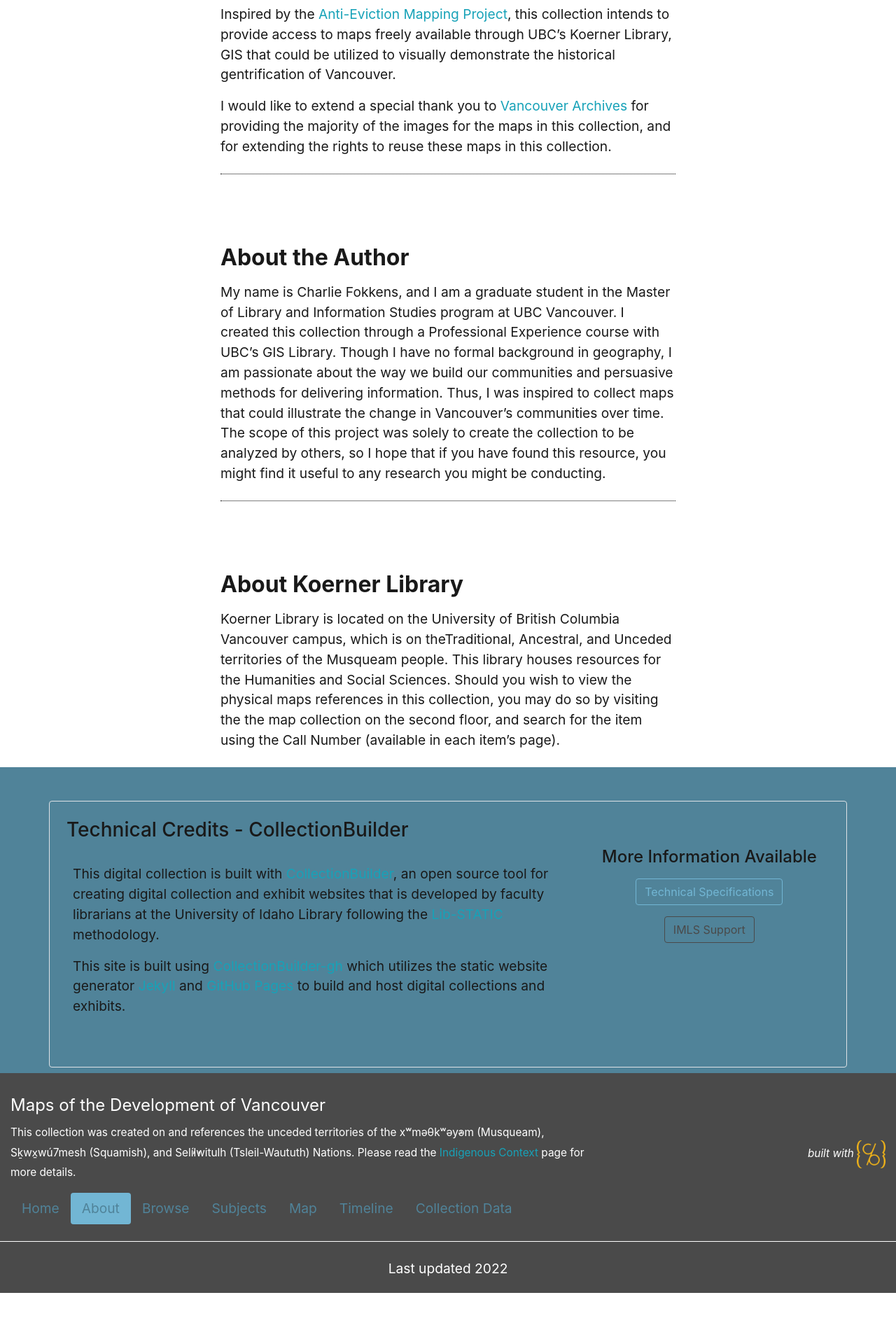
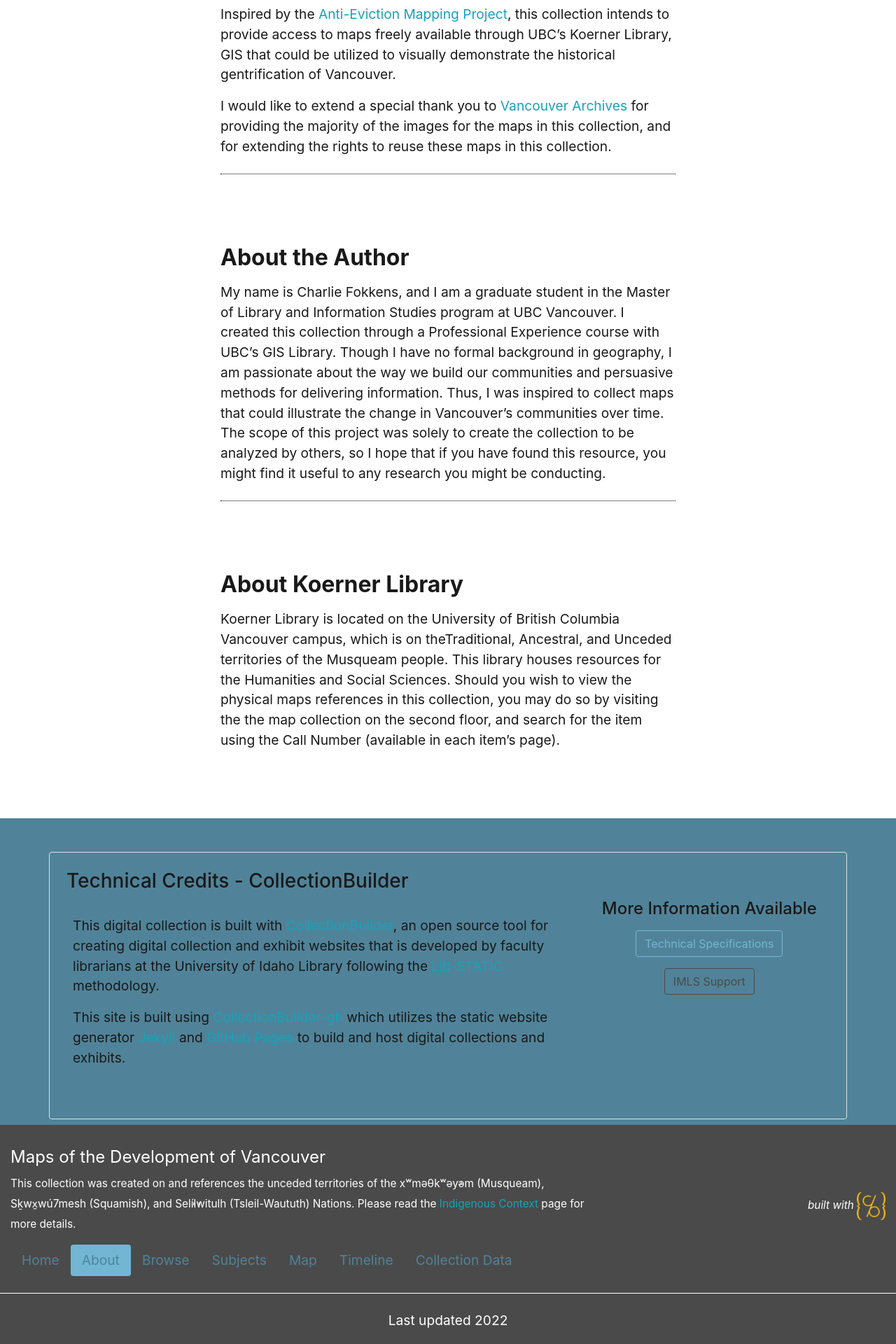
Before and after one commit to ubc-lib-geo/development-of-vancouver-maps, a Jekyll site: the page built from pages/about.md, in a window 1280 px wide. Shown: the part 1209-3129 px from the top of the page at 70% size. Built offline with Jekyll 4.4.1, drawn with Linux system fonts in a browser that asks for light colours; before the commit the page ends 3056 px from its top, so only the background shows below that.

Commit message:
Small details fixed

```diff
--- a/_includes/footer.html
+++ b/_includes/footer.html
@@ -5,7 +5,7 @@
         <div class="col-md-8 mt-2">
 
             <h4><a href="{{ '/' | relative_url }}" class="text-white font-weight-normal">{{ site.title }}</a></h4>
-            <p class="text-white"><small>This collection was created on and references the unceded territories of the xʷməθkʷəy̓əm (Musqueam), Sḵwx̱wú7mesh (Squamish), and Sel̓íl̓witulh (Tsleil-Waututh) Nations. Please read the <a href="/maps-collection/indigenous-context">Indigenous Context</a> page for more details.</small></p>
+            <p class="text-white"><small>This collection was created on and references the unceded territories of the xʷməθkʷəy̓əm (Musqueam), Sḵwx̱wú7mesh (Squamish), and Sel̓íl̓witulh (Tsleil-Waututh) Nations. Please read the <a href="/development-of-vancouver-maps/indigenous-context">Indigenous Context</a> page for more details.</small></p>
             <nav>
                 <ul class="nav nav-pills">
                     {%- assign navItems = site.data.config-nav | where_exp: 'item', 'item.dropdown_parent == nil' -%}
--- a/pages/about.md
+++ b/pages/about.md
@@ -33,3 +33,6 @@
 ## About Koerner Library
 
 Koerner Library is located on the University of British Columbia Vancouver campus, which is on theTraditional, Ancestral, and Unceded territories of the Musqueam people. This library houses resources for the Humanities and Social Sciences. Should you wish to view the physical maps references in this collection, you may do so by visiting the the map collection on the second floor, and search for the item using the Call Number (available in each item’s page).
+
+<br>
+<br>
```
Also changed, not shown: pages/indigenous-context.md (+1 -1 lines), pages/map-types.md (+4 -0 lines).
